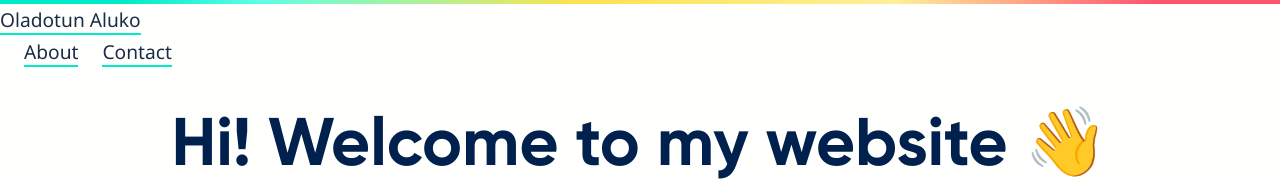
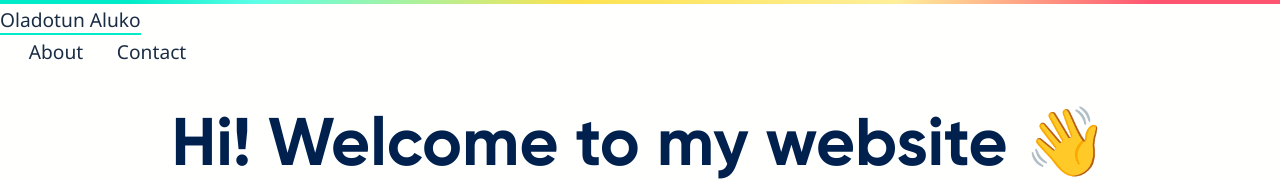
Before and after one commit to Nutod/oladotunaluko, a Next.js app: page / in a window 1280 px wide. Shown: the top 181 px of the page. Built offline with nearby package versions, Linux system fonts and the light colour scheme.

Commit message:
Updated header component

```diff
--- a/styles/_header.scss
+++ b/styles/_header.scss
@@ -5,7 +5,7 @@ header {
   margin-bottom: 2rem;
 
   @media screen and (max-width: $medium-breakpoint) {
-    grid-template-rows: repeat(2, 1fr);
+    grid-template-rows: min-content 1fr;
     grid-row-gap: 1rem;
   }
 
@@ -27,6 +27,12 @@ header {
 
     & > a {
       margin-left: 1.5rem;
+      padding: 0.3rem;
+      border: 0;
+
+      &:hover {
+        border-bottom: 2px solid var(--color-primary);
+      }
     }
 
     @media screen and (max-width: $medium-breakpoint) {
@@ -48,11 +54,8 @@ header {
 
       & > a {
         margin: 1rem !important;
+        padding: 0;
       }
-
-      // & > a:not(:first-child) {
-      //   margin-left: 5rem;
-      // }
     }
   }
 }
```
